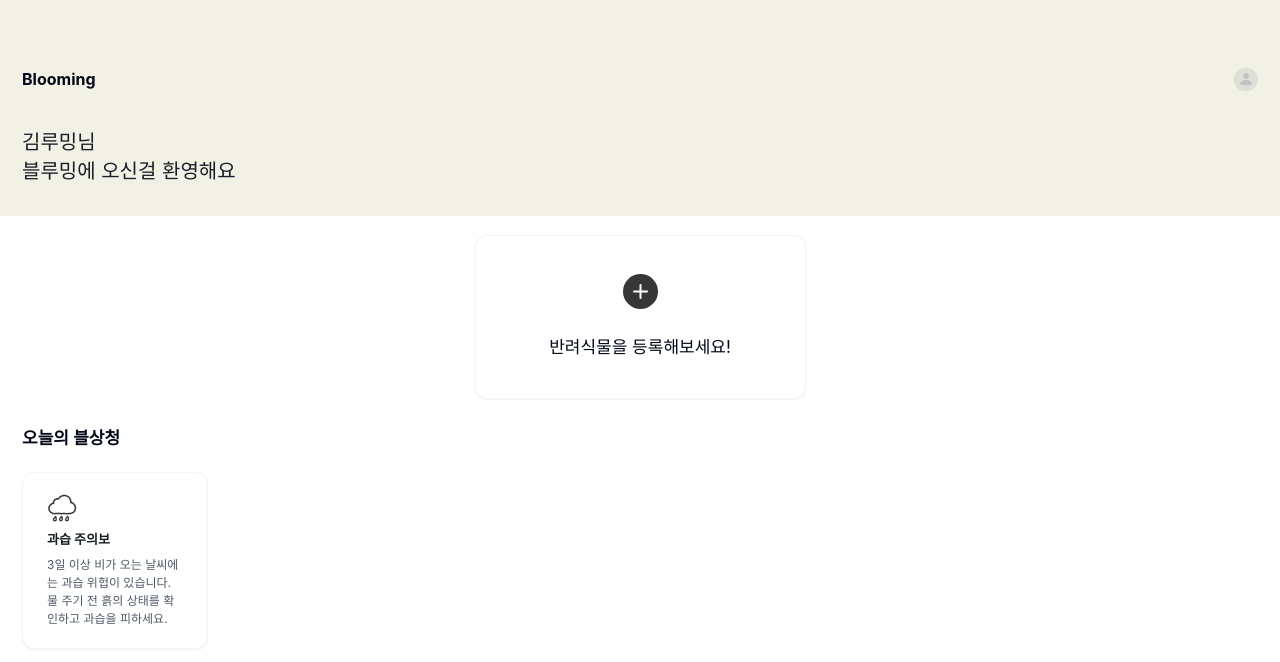
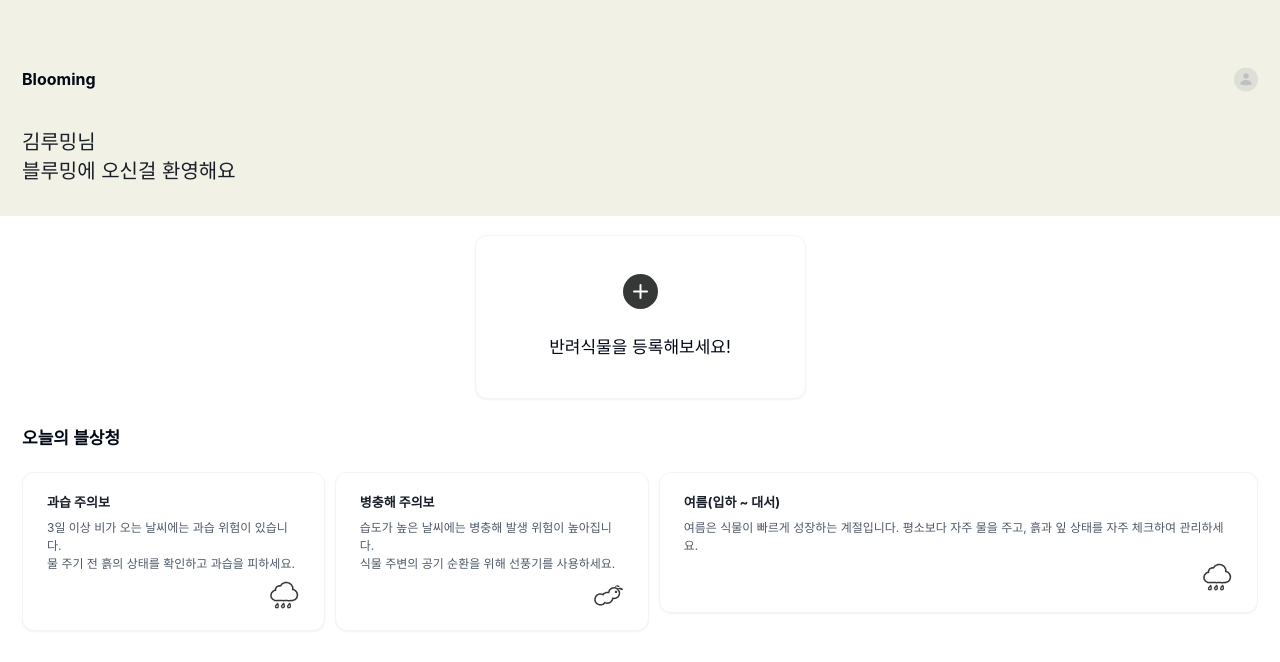
Before and after one commit to dnd-side-project/dnd-11th-8-frontend, a React (Vite) app: page / in a window 1280 px wide. Shown: the top 662 px of the page. Built offline with nearby package versions, Linux system fonts and the light colour scheme; a web font is replaced by a local one.

Commit message:
feat: 블상청 ui 구현

```diff
--- a/src/components/main/BloomingWeather.tsx
+++ b/src/components/main/BloomingWeather.tsx
@@ -1,11 +1,47 @@
 import Weather from './Weather';
+import humidWeather from '@/assets/icon/humidWeather.svg';
+import pestWeather from '@/assets/icon/pest.svg';
+
+const weathers = [
+  {
+    id: 1,
+    title: '과습 주의보',
+    description: '3일 이상 비가 오는 날씨에는 과습 위험이 있습니다.',
+    description2: '물 주기 전 흙의 상태를 확인하고 과습을 피하세요.',
+    icon: humidWeather,
+  },
+  {
+    id: 2,
+    title: '병충해 주의보',
+    description: '습도가 높은 날씨에는 병충해 발생 위험이 높아집니다.',
+    description2: '식물 주변의 공기 순환을 위해 선풍기를 사용하세요.',
+    icon: pestWeather,
+  },
+  {
+    id: 3,
+    title: '여름(입하 ~ 대서)',
+    description:
+      '여름은 식물이 빠르게 성장하는 계절입니다. 평소보다 자주 물을 주고, 흙과 잎 상태를 자주 체크하여 관리하세요.',
+    icon: humidWeather,
+  },
+];
 
 const BloomingWeather = () => {
   return (
     <div className="flex flex-col gap-[20px] mx-[22px]">
       <p className="font-semibold text-regular-body">오늘의 블상청</p>
-      <div>
-        <Weather />
+      <div className="overflow-x-auto whitespace-nowrap hide-scrollbar">
+        <div className="flex gap-[10px]">
+          {weathers.map((weather) => (
+            <Weather
+              key={weather.id}
+              title={weather.title}
+              description={weather.description}
+              description2={weather.description2}
+              icon={weather.icon}
+            />
+          ))}
+        </div>
       </div>
     </div>
   );
--- a/src/components/main/Weather.tsx
+++ b/src/components/main/Weather.tsx
@@ -1,22 +1,30 @@
 import Card from '../common/Card';
-import humidWeather from '@/assets/icon/humidWeather.svg';
 
-const Weather = () => {
+interface WetherProps {
+  title: string;
+  description: string;
+  description2?: string;
+  icon: string;
+}
+
+const Weather: React.FC<WetherProps> = ({ title, description, description2, icon }) => {
   return (
-    <div className="max-w-[186px]">
+    <div className="min-w-[186px] mb-[100px]">
       <Card.Container verticalPaddingSize={'small'}>
         <Card.Content className={'flex flex-col pb-0 gap-[7px]'}>
-          <div>
-            <img src={humidWeather} alt="날씨 아이콘" />
+          <div className="flex flex-col gap-[7px]">
+            <div className="font-bold text-Gray900 text-small-writing">
+              <p>{title}</p>
+            </div>
+
+            <div className="text-[12px] text-Gray700">
+              <p className="whitespace-normal">{description}</p>
+              {description2 && <p className="whitespace-normal">{description2}</p>}
+            </div>
           </div>
 
-          <div className="font-bold text-Gray900 text-small-writing">
-            <p>과습 주의보</p>
-          </div>
-
-          <div className="text-[12px] text-Gray700">
-            <p>3일 이상 비가 오는 날씨에는 과습 위헙이 있습니다.</p>
-            <p>물 주기 전 흙의 상태를 확인하고 과습을 피하세요.</p>
+          <div className="self-end mt-auto">
+            <img src={icon} alt="아이콘" />
           </div>
         </Card.Content>
       </Card.Container>
```
